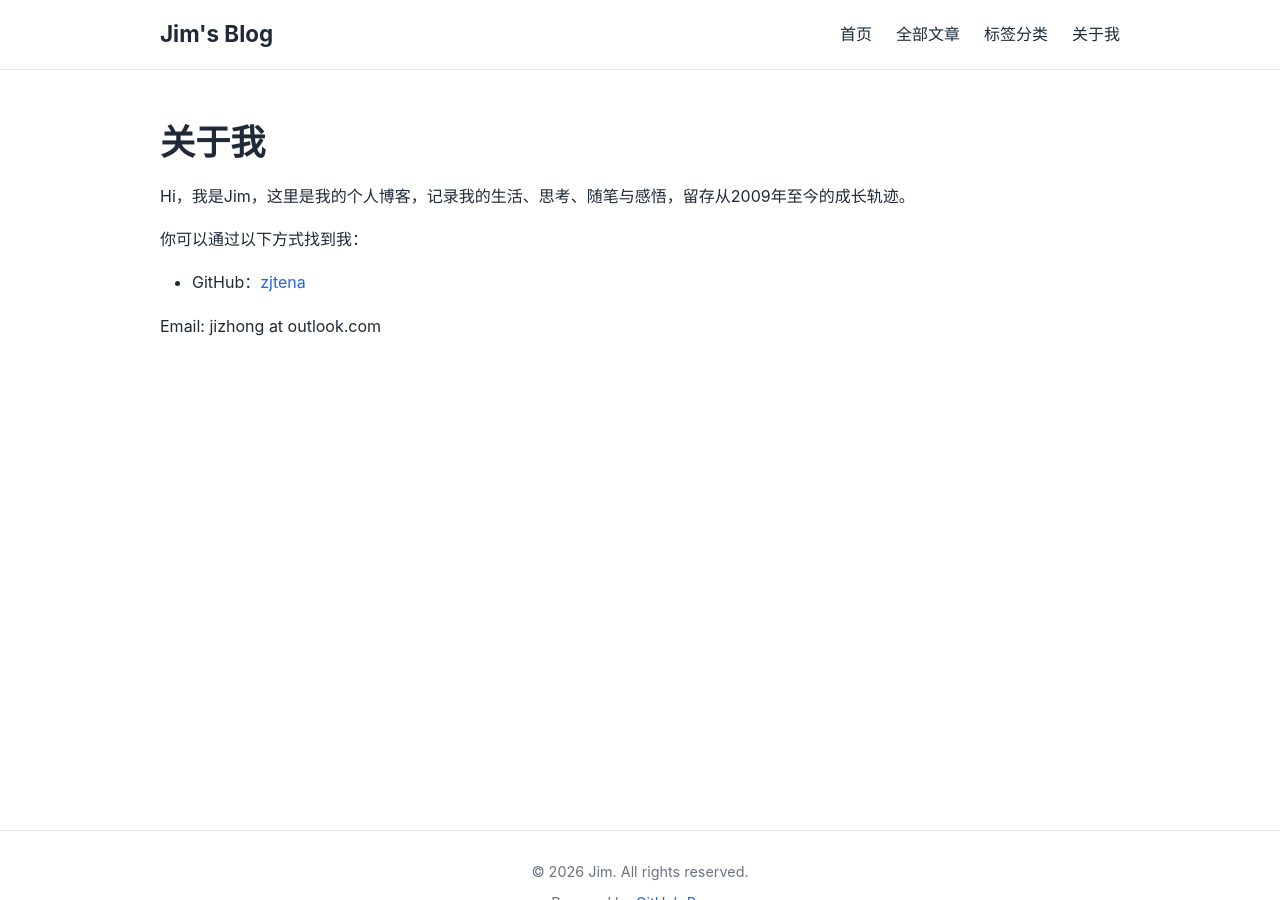
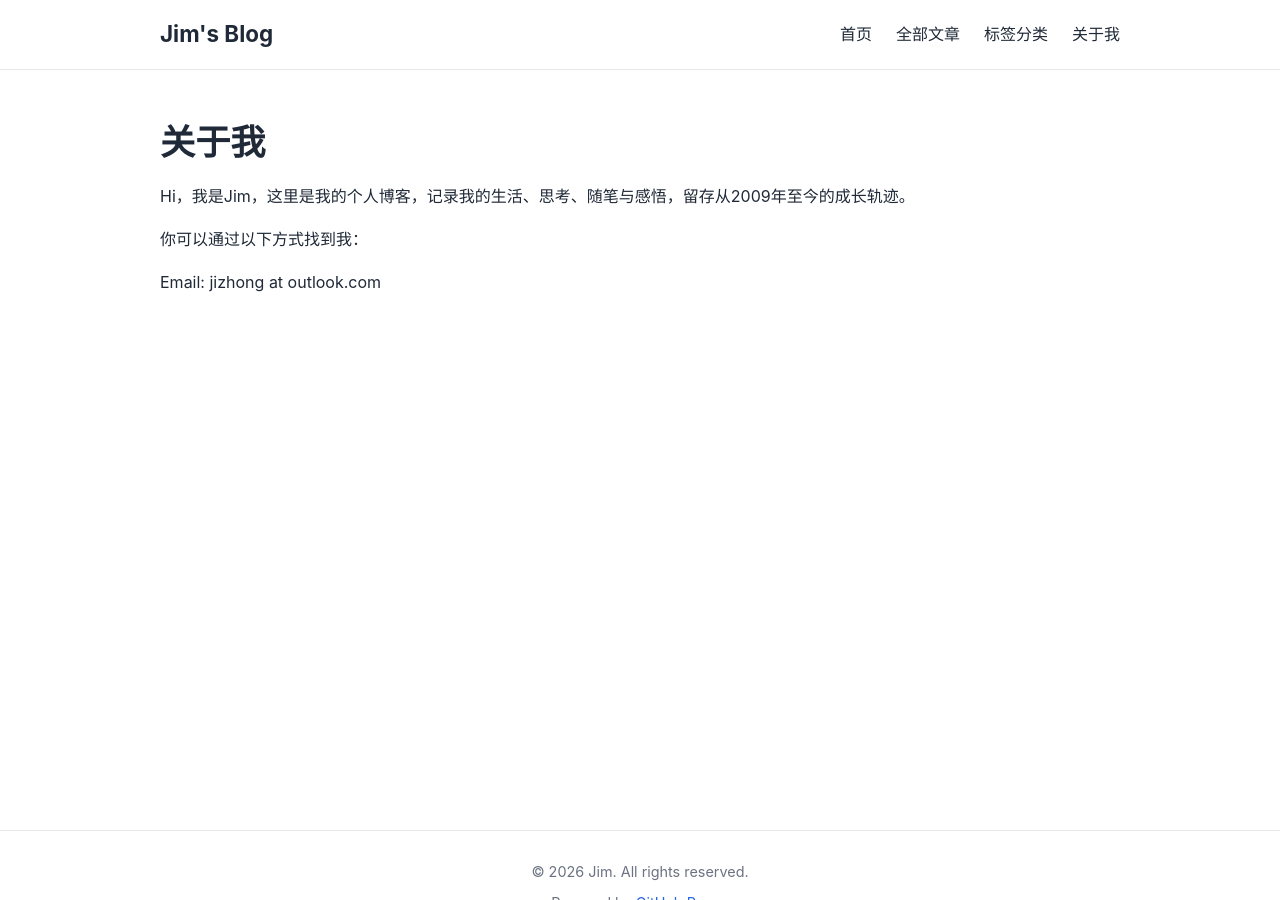
Before and after one commit to zjtena/zjtena.github.io, a Jekyll site: the page built from about.md, in a window 1280 px wide and 900 px high. Built offline with Jekyll 4.4.1, drawn with Linux system fonts in a browser that asks for light colours; comment, search, counter and statistics services are not loaded.

Commit message:
Update contact information in about.md
Removed GitHub link and placeholder for contact info.

```diff
--- a/about.md
+++ b/about.md
@@ -8,8 +8,6 @@ permalink: /about.html
 <p>Hi，我是Jim，这里是我的个人博客，记录我的生活、思考、随笔与感悟，留存从2009年至今的成长轨迹。</p>
 
 <p>你可以通过以下方式找到我：</p>
-<ul>
-  <li>GitHub：<a href="https://github.com/zjtena" target="_blank">zjtena</a></li>
-  <!-- 可自行补充邮箱、社交账号等信息 -->
-</ul>
+
+
 <p>Email: jizhong at outlook.com</p>
```
